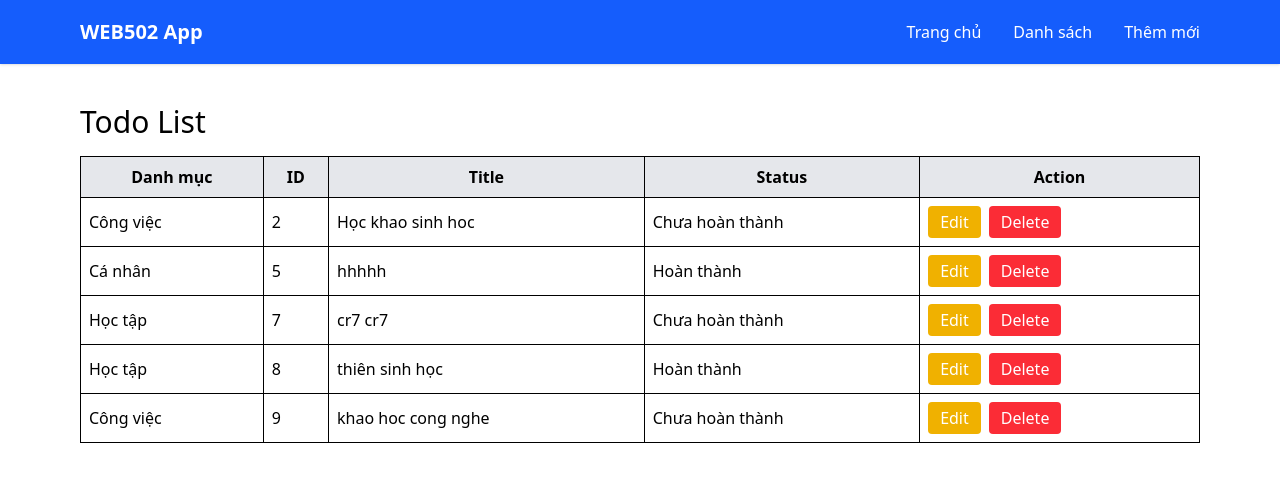
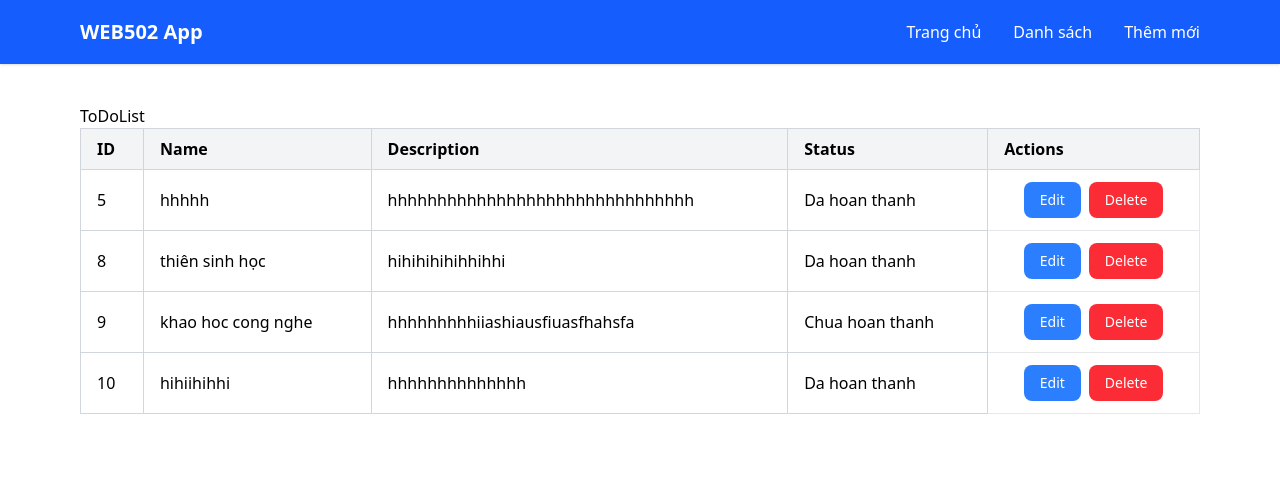
Before and after one commit to Tienhien109/typescript-web502-summer26-main, a React (Vite) app: page /list in a window 1280 px wide. Shown: the top 482 px of the page. Built offline with nearby package versions, Linux system fonts and the light colour scheme; data requests are answered from the project's data file.

Commit message:
updatefullbailab6

```diff
--- a/db.json
+++ b/db.json
@@ -1,25 +1,11 @@
 {
   "todos": [
-    {
-      "id": 2,
-      "title": "Học khao sinh hoc",
-      "completed": false,
-      "description": "hine hien123123",
-      "category": "Công việc"
-    },
     {
       "title": "hhhhh",
       "description": "hhhhhhhhhhhhhhhhhhhhhhhhhhhhhhh",
       "id": 5,
       "category": "Cá nhân",
       "completed": true
-    },
-    {
-      "title": "cr7 cr7",
-      "description": "hien hien124444444",
-      "id": 7,
-      "category": "Học tập",
-      "completed": false
     },
     {
       "title": "thiên sinh học",
@@ -34,6 +20,13 @@
       "completed": false,
       "description": "hhhhhhhhhiiashiausfiuasfhahsfa",
       "id": 9
+    },
+    {
+      "title": "hihiihihhi",
+      "category": "Công việc",
+      "completed": true,
+      "description": "hhhhhhhhhhhhhh",
+      "id": 10
     }
   ]
 }
--- a/src/components/TodoForm.tsx
+++ b/src/components/TodoForm.tsx
@@ -1,7 +1,6 @@
 import axios from "axios";
-import { useEffect } from "react";
 import { useForm } from "react-hook-form";
-import { useNavigate, useParams } from "react-router-dom";
+import { useNavigate } from "react-router-dom";
 
 interface FormData {
   title: string;
@@ -11,66 +10,41 @@ interface FormData {
 }
 
 function TodoForm() {
-  const { id } = useParams();
-  const navigate = useNavigate();
-
-  const {
-    register,
-    handleSubmit,
-    reset,
-    formState: { errors },
-  } = useForm<FormData>();
-
-  useEffect(() => {
-    if (id) {
-      axios.get("http://localhost:3000/todos/" + id).then((res) => {
-        reset(res.data);
-      });
-    }
-  }, []);
+  const { register, handleSubmit } = useForm<FormData>();
+  const nav = useNavigate();
 
   function submitForm(data: FormData) {
-    if (id) {
-      axios.put("http://localhost:3000/todos/" + id, data).then(() => {
-        navigate("/list");
-      });
-    } else {
-      axios.post("http://localhost:3000/todos", data).then(() => {
-        navigate("/list");
-      });
-    }
+    axios.post("http://localhost:3000/todos", data).then(() => {
+      alert("Thêm thành công");
+      nav("/list");
+    });
   }
 
   return (
     <div>
-      <h2 className="text-3xl mb-4">
-        {id ? "Cập nhật Todo" : "Thêm Todo"}
-      </h2>
+      <h2 className="text-3xl mb-2">Thêm Todo</h2>
 
       <form onSubmit={handleSubmit(submitForm)}>
-        <div className="mb-4">
+        <div>
           <label>Title</label>
-
           <input
             type="text"
             className="w-full border rounded-lg px-3 py-2"
-            {...register("title", {
-              required: "Không được để trống",
-              minLength: {
-                value: 5,
-                message: "Tối thiểu 5 ký tự",
-              },
-            })}
+            {...register("title")}
           />
-
-          {errors.title && (
-            <p className="text-red-500">{errors.title.message}</p>
-          )}
         </div>
 
-        <div className="mb-4">
+        <div>
+          <label>Description</label>
+          <input
+            type="text"
+            className="w-full border rounded-lg px-3 py-2"
+            {...register("description")}
+          />
+        </div>
+
+        <div>
           <label>Danh mục</label>
-
           <select
             className="w-full border rounded-lg px-3 py-2"
             {...register("category")}
@@ -82,27 +56,18 @@ function TodoForm() {
           </select>
         </div>
 
-        <div className="mb-4">
+        <div>
           <label>
-            <input type="checkbox" {...register("completed")} /> Hoàn thành
+            <input type="checkbox" {...register("completed")} />
+            Hoàn thành
           </label>
-        </div>
-
-        <div className="mb-4">
-          <label>Mô tả</label>
-
-          <input
-            type="text"
-            className="w-full border rounded-lg px-3 py-2"
-            {...register("description")}
-          />
         </div>
 
         <button
           type="submit"
-          className="bg-blue-600 text-white px-5 py-2 rounded-lg"
+          className="px-5 py-2 bg-blue-600 text-white rounded-lg"
         >
-          {id ? "Cập nhật" : "Thêm"}
+          Submit
         </button>
       </form>
     </div>
--- a/src/components/TodoList.tsx
+++ b/src/components/TodoList.tsx
@@ -5,8 +5,8 @@ import { Link } from "react-router-dom";
 interface IToDoItem {
   id: number;
   title: string;
-  category?: string;
-  completed?: boolean;
+  description: string;
+  completed: boolean;
 }
 
 export default function ToDoList() {
@@ -16,57 +16,67 @@ export default function ToDoList() {
     loadTodos();
   }, []);
 
-  function loadTodos() {
-    axios.get("http://localhost:3000/todos").then((res) => {
+  async function loadTodos() {
+    try {
+      const res = await axios.get("http://localhost:3000/todos");
       setTodos(res.data);
-    });
-  }
-
-  function handleDelete(id: number) {
-    if (confirm("Bạn có muốn xóa không?")) {
-      axios.delete("http://localhost:3000/todos/" + id).then(() => {
-        loadTodos();
-      });
+    } catch (error) {
+      alert("mesagge");
     }
   }
 
+  async function handleDelete(id: number) {
+    if (!confirm("Xoas hay ko")) return;
+    await axios.delete("http://localhost:3000/todos/" + id);
+    loadTodos();
+  }
   return (
     <div>
-      <h2 className="text-3xl mb-4">Todo List</h2>
-
-      <table className="w-full border border-collapse">
-        <thead>
-          <tr className="bg-gray-200">
-            <th className="border p-2">Danh mục</th>
-            <th className="border p-2">ID</th>
-            <th className="border p-2">Title</th>
-            <th className="border p-2">Status</th>
-            <th className="border p-2">Action</th>
+      <h2>ToDoList</h2>
+      <table className="w-full border border-gray-300 rounded-lg">
+        <thead className="bg-gray-100">
+          <tr>
+            <th className="px-4 py-2 border border-gray-300 text-left">ID</th>
+            <th className="px-4 py-2 border border-gray-300 text-left">Name</th>
+            <th className="px-4 py-2 border border-gray-300 text-left">
+              Description
+            </th>
+            <th className="px-4 py-2 border border-gray-300 text-left">
+              Status
+            </th>
+            <th className="px-4 py-2 border border-gray-300 text-left">
+              Actions
+            </th>
           </tr>
         </thead>
 
         <tbody>
-          {todos.map((item) => (
-            <tr key={item.id}>
-              <td className="border p-2">{item.category}</td>
-              <td className="border p-2">{item.id}</td>
-              <td className="border p-2">{item.title}</td>
-              <td className="border p-2">
-                {item.completed ? "Hoàn thành" : "Chưa hoàn thành"}
+          {todos.map((item: IToDoItem) => (
+            <tr className="hover:bg-gray-50" key={item.id}>
+              <td className="px-4 py-2 border border-gray-300">{item.id}</td>
+              <td className="px-4 py-2 border border-gray-300">{item.title}</td>
+              <td className="px-4 py-2 border border-gray-300">
+                {item.description}
               </td>
-              <td className="border p-2">
-                <Link to={`/edit/${item.id}`}>
-                  <button className="bg-yellow-500 text-white px-3 py-1 rounded mr-2">
+              <td className="px-4 py-2 border border-gray-300">
+                {item.completed ? "Da hoan thanh" : "Chua hoan thanh"}
+              </td>
+              <td className="px-4 py-3 border border-gray-200">
+                <div className="flex items-center justify-center gap-2">
+                  <Link
+                    to={`/update/${item.id}`}
+                    className="inline-flex items-center rounded-lg bg-blue-500 px-4 py-2 text-sm font-medium text-white transition hover:bg-blue-600"
+                  >
                     Edit
-                  </button>
                   </Link>
 
                   <button
                     onClick={() => handleDelete(item.id)}
-                  className="bg-red-500 text-white px-3 py-1 rounded"
+                    className="inline-flex items-center rounded-lg bg-red-500 px-4 py-2 text-sm font-medium text-white transition hover:bg-red-600"
                   >
                     Delete
                   </button>
+                </div>
               </td>
             </tr>
           ))}
```
Lines whose indentation alone changed are shown as unchanged.
